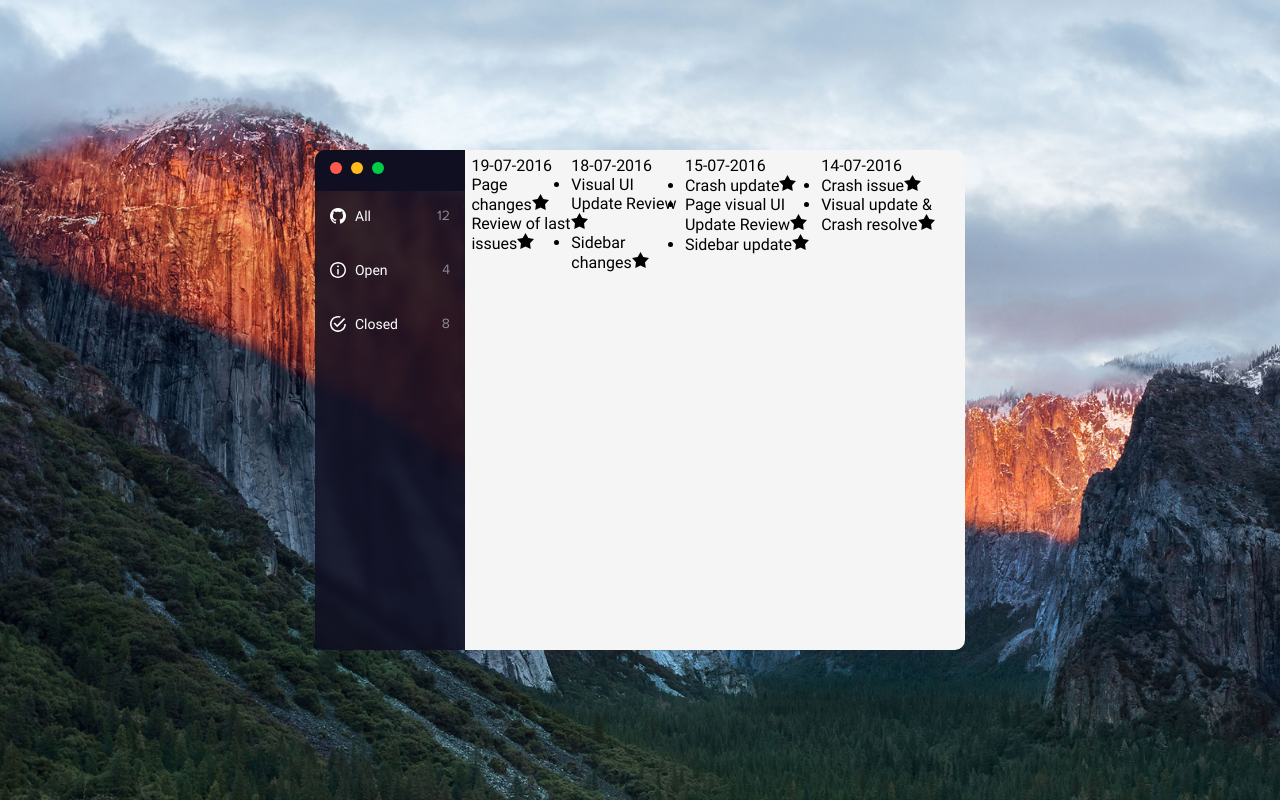
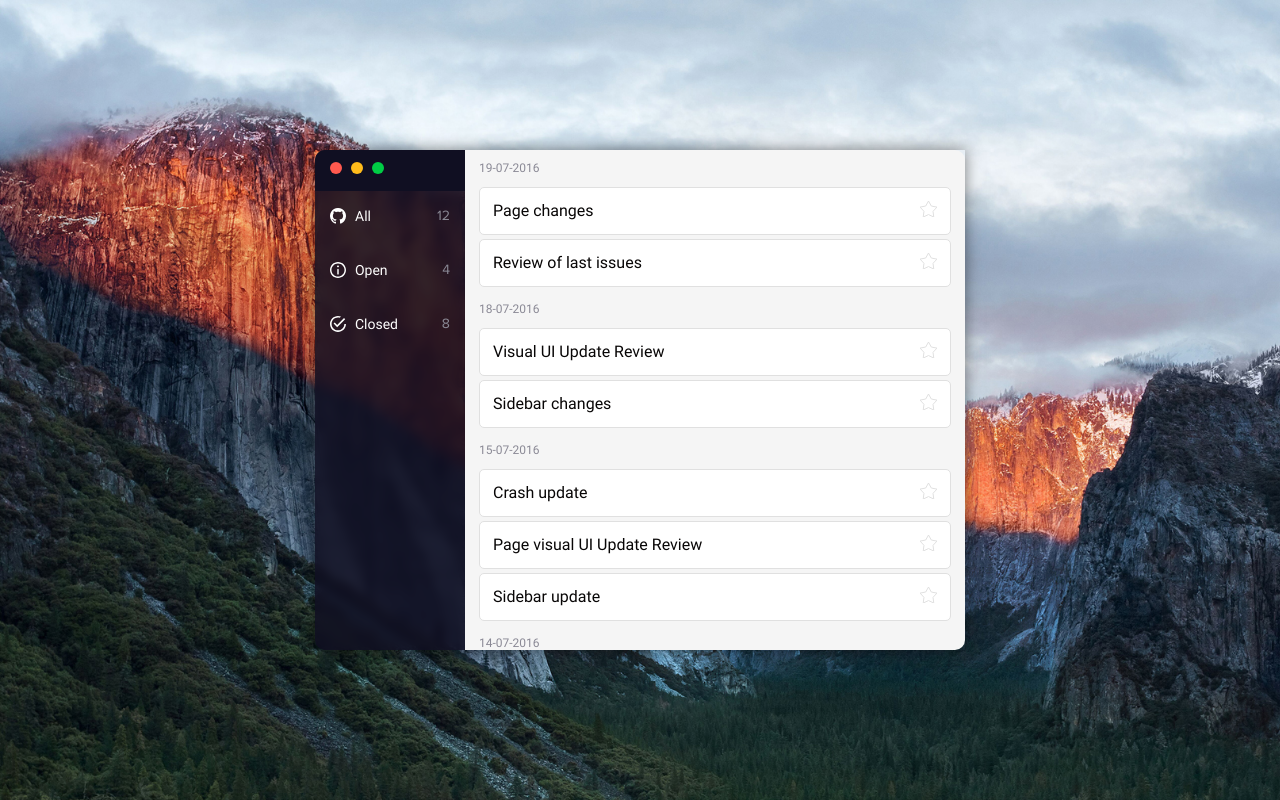
Before and after one commit to Ikacper/github-issues-app, a React (Create React App) app: page / in a window 1280 px wide. Built offline with nearby package versions, Linux system fonts and the light colour scheme; a web font is replaced by a local one.

Commit message:
github window created

```diff
--- a/src/assets/svg/IconStar.jsx
+++ /dev/null
@@ -1,9 +0,0 @@
-import React from 'react';
-
-export default function Star() {
-  return (
-    <svg preserveAspectRatio="xMidYMid" width="17" height="16" viewBox="0 0 17 16">
-      <path d="M8.500,0.000 L11.301,5.028 L16.999,6.112 L13.033,10.302 L13.753,16.000 L8.500,13.561 L3.247,16.000 L3.967,10.302 L0.001,6.112 L5.699,5.028 L8.500,0.000 " />
-    </svg>
-  );
-}
--- /dev/null
+++ b/src/assets/svg/IconStar/IconStar.jsx
@@ -0,0 +1,20 @@
+import React, { useState } from 'react';
+import styles from './IconStar.module.css';
+
+export default function Star() {
+  const [active, setActive] = useState(false);
+
+  return (
+    <div
+      className={`${styles.star} ${active ? styles.activeStar : ''}`}
+      onClick={() => setActive(!active)}
+      onKeyPress={() => setActive(!active)}
+      role="button"
+      tabIndex={0}
+    >
+      <svg preserveAspectRatio="xMidYMid" width="17" height="16" viewBox="0 0 17 16" stroke="#e0e0e0">
+        <path strokeWidth="1" d="M8.500,0.000 L11.301,5.028 L16.999,6.112 L13.033,10.302 L13.753,16.000 L8.500,13.561 L3.247,16.000 L3.967,10.302 L0.001,6.112 L5.699,5.028 L8.500,0.000 " />
+      </svg>
+    </div>
+  );
+}
--- /dev/null
+++ b/src/assets/svg/IconStar/IconStar.module.css
@@ -0,0 +1,11 @@
+.star {
+  fill: #fff;
+}
+
+.star:hover {
+  cursor: pointer;
+}
+
+.activeStar {
+  fill: #21233d;
+}
--- a/src/components/GithubWindow/GithubWindow.module.css
+++ b/src/components/GithubWindow/GithubWindow.module.css
@@ -1,3 +1,4 @@
 .wrapper {
   display: flex;
+  box-shadow: 0 0 15px rgba(0, 0, 0, 0.5);
 }
--- a/src/components/Issue/Issue.jsx
+++ b/src/components/Issue/Issue.jsx
@@ -1,12 +1,12 @@
 import React from 'react';
 import PropTypes from 'prop-types';
 import styles from './Issue.module.css';
-import IconStar from '../../assets/svg/IconStar';
+import IconStar from '../../assets/svg/IconStar/IconStar';
 
 export default function Issue({ issue }) {
   return (
     <li className={styles.issue}>
-      {issue}
+      <span className={styles.issueName}>{issue}</span>
       <IconStar />
     </li>
   );
--- a/src/components/Issue/Issue.module.css
+++ b/src/components/Issue/Issue.module.css
@@ -0,0 +1,14 @@
+.issue {
+  background-color: #fff;
+  border: 1px solid #e0e0e0;
+  border-radius: 5px;
+  margin: 0.25rem 0.875rem;
+  list-style: none;
+  padding: 0.8125rem;
+  display: flex;
+  justify-content: space-between;
+}
+
+.issueName {
+  color: #080606;
+}
--- a/src/components/IssuesWindow/IssuesWindow.jsx
+++ b/src/components/IssuesWindow/IssuesWindow.jsx
@@ -7,8 +7,8 @@ export default function IssuesWindow() {
   return (
     <div className={styles.issuesWindowWrapper}>
       {data.map((day) => (
-        <ul>
-          <span>{day.date}</span>
+        <ul key={day.id}>
+          <div className={styles.issueDate}>{day.date}</div>
           {day.issues.map((issue) => (
             <Issue key={issue.id} issue={issue.issue} />
           ))}
--- a/src/components/IssuesWindow/IssuesWindow.module.css
+++ b/src/components/IssuesWindow/IssuesWindow.module.css
@@ -1,9 +1,14 @@
 .issuesWindowWrapper {
-  display: flex;
   background-color: #f5f5f5;
   border-bottom-right-radius: 10px;
   border-top-right-radius: 10px;
-  padding: 0.4rem;
   width: 31.25rem;
   height: 31.25rem;
+  overflow-y: scroll;
 }
+
+.issueDate {
+  padding: 0.6875rem 0 0.5rem 0.875rem;
+  font-size: 12px;
+  color: #8a8995;
+}
```
